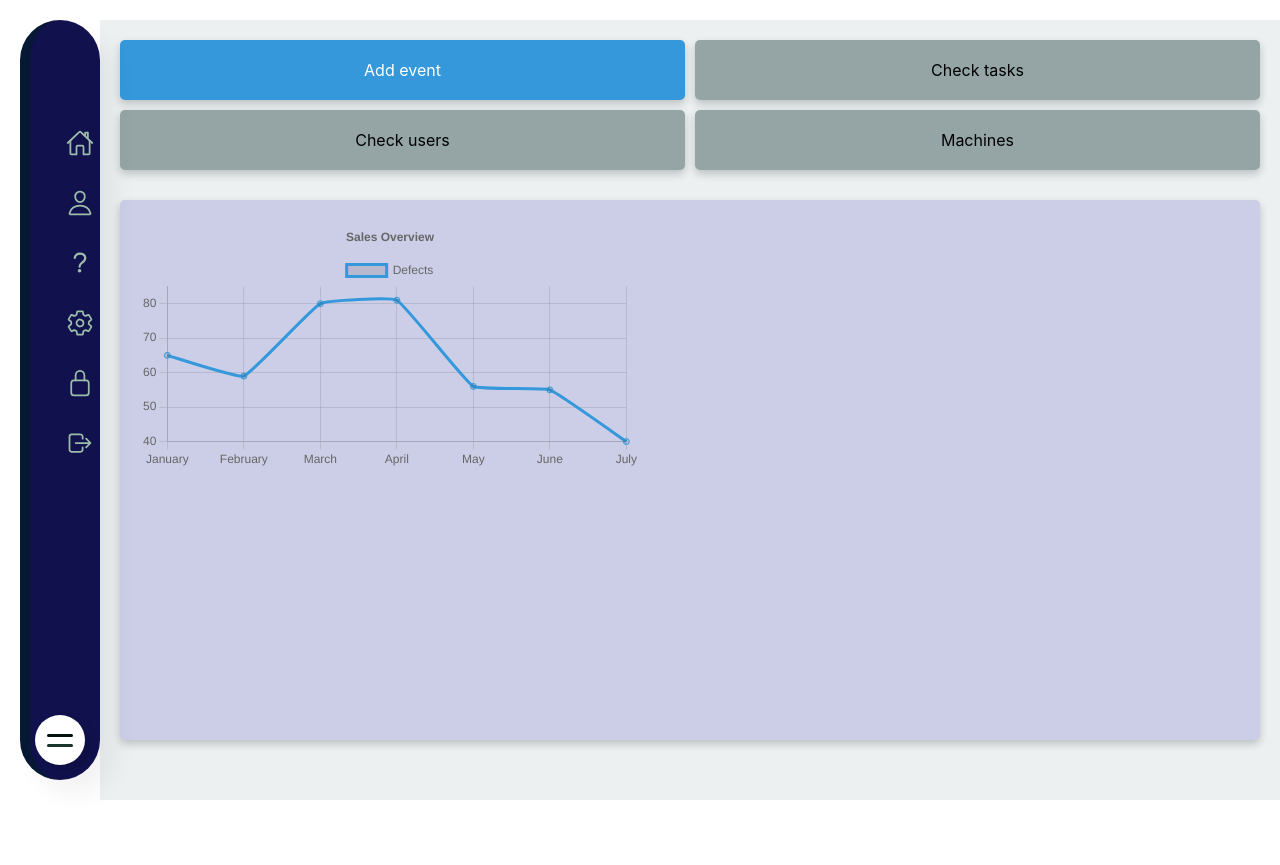
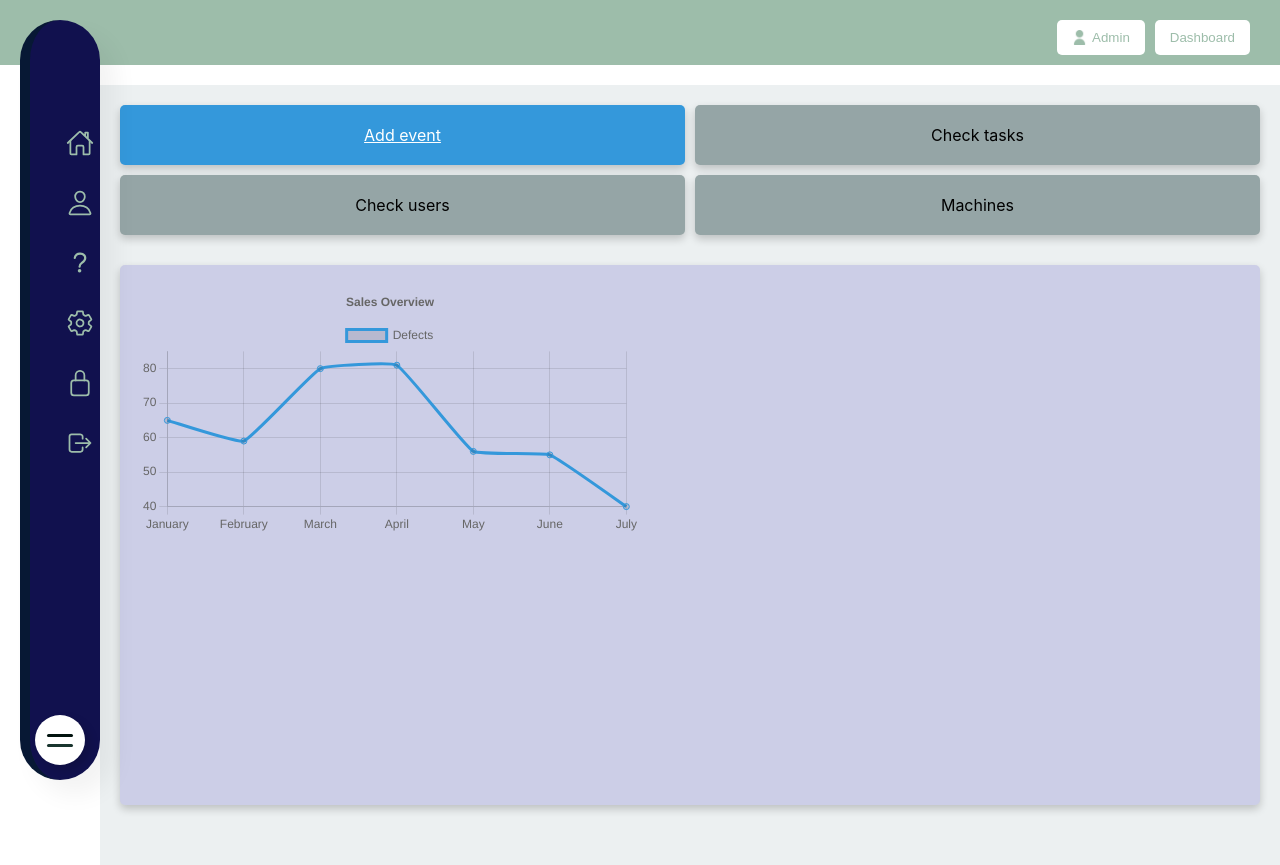
Before and after one commit to Sunseyy/Maintenance-Management-System, a React (Create React App) app in the folder management-system/: page /dashboard in a window 1280 px wide. Before the commit the page ends 800 px from the top, so only its background shows below. Built offline with nearby package versions, Linux system fonts and the light colour scheme; no server answers.

Commit message:
done with some configurations

```diff
--- a/management-system/src/App.js
+++ b/management-system/src/App.js
@@ -8,10 +8,12 @@ import ReportDefects from './Operators/pages/ReportDefects';
 import { AuthProvider } from './Operators/pages/AuthContext';
 import TasksPage from './Operators/pages/tasks';
 import HeaderOperator from './Operators/pages/headerOperator';
-import LeakTestMachine from './Operators/machines/leaktasteMachine';
+
 import Sidebar from './Operators/pages/sidebar';
 import PrivateRoute from './Operators/pages/privateRoute';
- // Import the PrivateRoute component
+import LeakTestMachine from './Operators/machines/leaktasteMachine';
+import Calendar from './Operators/pages/CalendarPage'; // Import the CalendarPage component
+import HeaderAdmin from './Operators/pages/headerAdmin';
 
 const App = () => {
     return (
@@ -19,7 +21,10 @@ const App = () => {
             <Router>
                 <Routes>
                     <Route path="/" element={<Login />} />
-                    <Route path="/dashboard" element={<Dashboard />} />
+                    <Route path="/dashboard" element={
+                        <>
+                        <HeaderAdmin/>
+                      <Dashboard />  </>} />
                     <Route path="/user" element={
                         <PrivateRoute>
                             <HeaderOperator />
@@ -31,25 +36,33 @@ const App = () => {
                             <HeaderOperator />
                             <TasksPage />
                         </PrivateRoute>
-                    } /> {/* Route for Tasks */}
+                    } />
                     <Route path="/report-defects" element={
                         <PrivateRoute>
                             <HeaderOperator />
                             <ReportDefects />
                         </PrivateRoute>
-                    } /> {/* Route for Report Defects */}
+                    } />
                     <Route path="/machines" element={
                         <PrivateRoute>
-                            <Sidebar />
-                            <LeakTestMachine />
+                            <div>
+                                <HeaderAdmin/>
+                                <Sidebar />
+                                <LeakTestMachine />
+                            </div>
                         </PrivateRoute>
                     } />
                     <Route path="/admin/tasks" element={
-                        <>
+                        <div>
+                            <HeaderAdmin/>
                             <Sidebar />
                             <TasksPage />
-                        </>
+                        </div>
                     } />
+                    <Route path="/calendar" element={
+                        <>
+                        <HeaderAdmin></HeaderAdmin>
+                        <Calendar /></>} /> {/* Fixed this line */}
                 </Routes>
             </Router>
         </AuthProvider>
--- a/management-system/src/Operators/css/CalendarPage.css
+++ b/management-system/src/Operators/css/CalendarPage.css
@@ -1,7 +1,11 @@
 :root {
     --primary-clr: #9DBDAA;
   }
+  * {
 
+    box-sizing: border-box;
+
+  }
   /* nice scroll bar */
   ::-webkit-scrollbar {
     width: 5px;
@@ -15,19 +19,13 @@
     border-radius: 50px;
   }
 
-  .Calendar_full {
 
-
-    display: flex;
-    align-items: center;
-    justify-content: center;
-    padding-bottom: 30px;
-    background-color: #e2e1dc;
-  }
   .container {
+    margin-top: 100px;
+    box-sizing: border-box;
     position: relative;
     width: 1200px;
-    min-height: 750px;
+    min-height: 850px;
     margin: 0 auto;
     padding: 5px;
     color: #fff;
--- a/management-system/src/Operators/css/navbar.css
+++ b/management-system/src/Operators/css/navbar.css
@@ -16,12 +16,12 @@ margin-top: 10px;
     color: white;
 }
 
-.nav-buttons {
+.nav-buttons, .dashboard-btn {
     display: flex;
     align-items: center;
 }
 
-.nav-btn, .operator-btn {
+.nav-btn, .operator-btn , .dashboard-btn{
     background-color: white;
     color: #9DBDAA;
     border: none;
@@ -33,7 +33,7 @@ margin-top: 10px;
     align-items: center; /* Center icon and text vertically */
 }
 
-.nav-btn:hover, .operator-btn:hover {
+.nav-btn:hover, .operator-btn:hover ,.dashboard-btn:hover{
     background-color: #8cae99;
     color: white;
 }
--- a/management-system/src/Operators/pages/CalendarPage.js
+++ b/management-system/src/Operators/pages/CalendarPage.js
@@ -73,6 +73,7 @@ const Calendar = () => {
   }, [month, year, activeDay]);
 
   return (
+    <div className='calendar-page'>
       <div className='Calendar_full'>
         <div className="container">
           <div className="left">
@@ -140,6 +141,7 @@ const Calendar = () => {
           </div>
         </div>
       </div>
+    </div>
   );
 };
 
--- a/management-system/src/Operators/pages/dashboard.js
+++ b/management-system/src/Operators/pages/dashboard.js
@@ -11,7 +11,7 @@ const Dashboard = () => {
             <Sidebar className='sidebar' />
             <div className='information_dashboard'>
                 <div className='interface'>
-                    <div className='Add_event'> Add event </div>
+                    <Link to="/calendar" className='Add_event'> Add event </Link> {/* Change to Link for navigation */}
                     {/* Add your Calendar component here */}
                     <div className='Check tasks'> Check tasks </div>
                     <div className='Check users'> Check users </div>
--- /dev/null
+++ b/management-system/src/Operators/pages/headerAdmin.js
@@ -0,0 +1,57 @@
+import React, { useState } from 'react';
+import { useNavigate } from 'react-router-dom';
+import '../css/navbar.css'; // Assuming you have a CSS file for styling
+import userIcon from '../assets/utilisateur.png';
+import { auth } from '../../firebase/firebase';
+import { signOut } from 'firebase/auth';
+
+const HeaderAdmin = () => {
+    const navigate = useNavigate();
+    const [isLogoutVisible, setLogoutVisible] = useState(false);
+
+    // Handler for button clicks
+    const handleButtonClick = (route) => {
+        navigate(route);
+    };
+
+    // Function to toggle the visibility of the logout options
+    const toggleLogoutMenu = () => {
+        setLogoutVisible((prev) => !prev);
+    };
+
+    // Function to handle logout
+    const handleLogout = async () => {
+        try {
+            await signOut(auth);
+            navigate('/'); // Redirect to the login page after logout
+        } catch (error) {
+            console.error('Logout error:', error);
+        }
+    };
+
+    console.log('HeaderAdmin rendered');
+    return (
+        <header className="header-operator">
+            <nav className="navbar">
+                <div className="logo"></div>
+                <div className="nav-buttons">
+                    <button className="operator-btn" onClick={toggleLogoutMenu}>
+                        <img src={userIcon} alt="Operator Icon" className="operator-icon" /> Admin
+                    </button>
+                    {/* Render logout options if visible */}
+                    {isLogoutVisible && (
+                        <div className="logout-menu">
+                            <button className="logout-btn" onClick={handleLogout}>Logout</button>
+                        </div>
+                    )}
+                    {/* Dashboard button */}
+                    <button className="dashboard-btn" onClick={() => handleButtonClick('/dashboard')}>
+                        Dashboard
+                    </button>
+                </div>
+            </nav>
+        </header>
+    );
+};
+
+export default HeaderAdmin;
```
Lines whose indentation alone changed are shown as unchanged.
